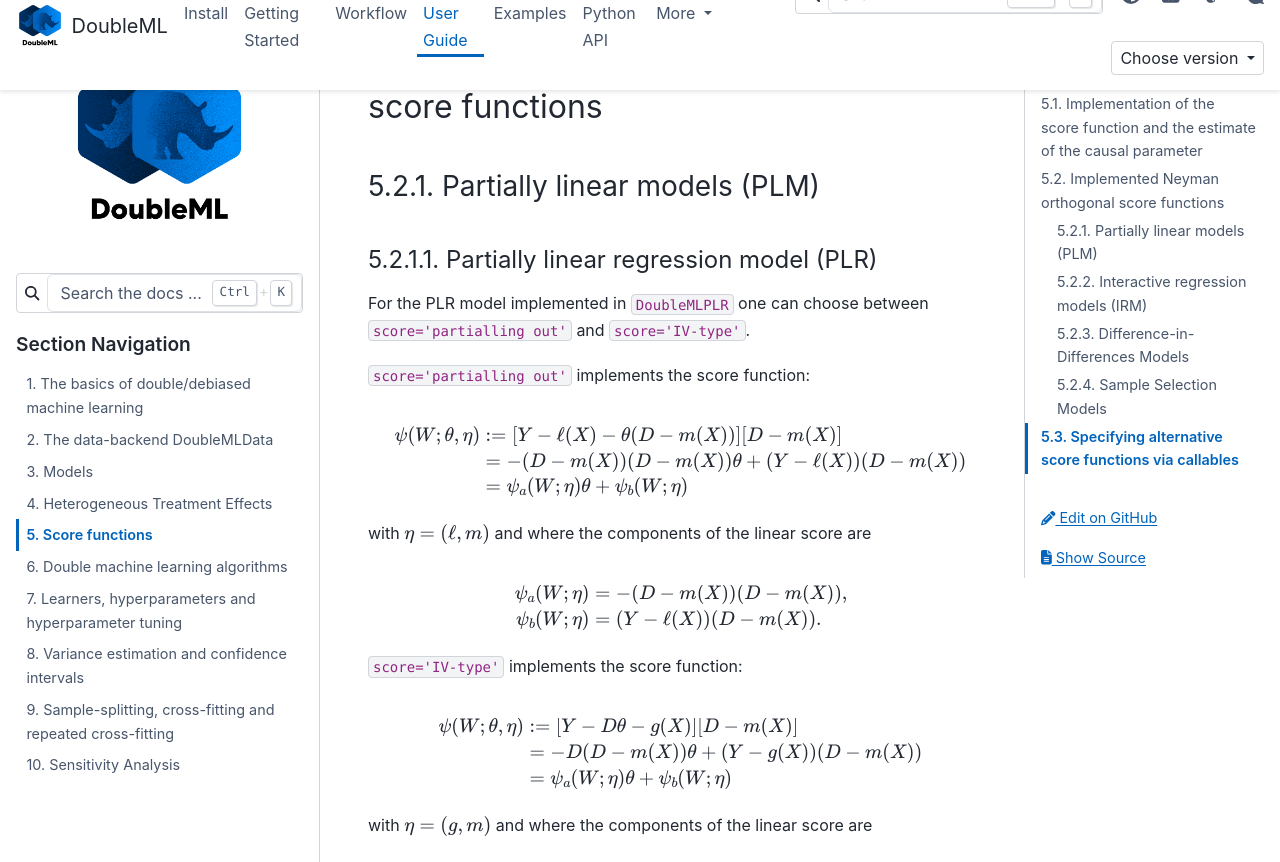
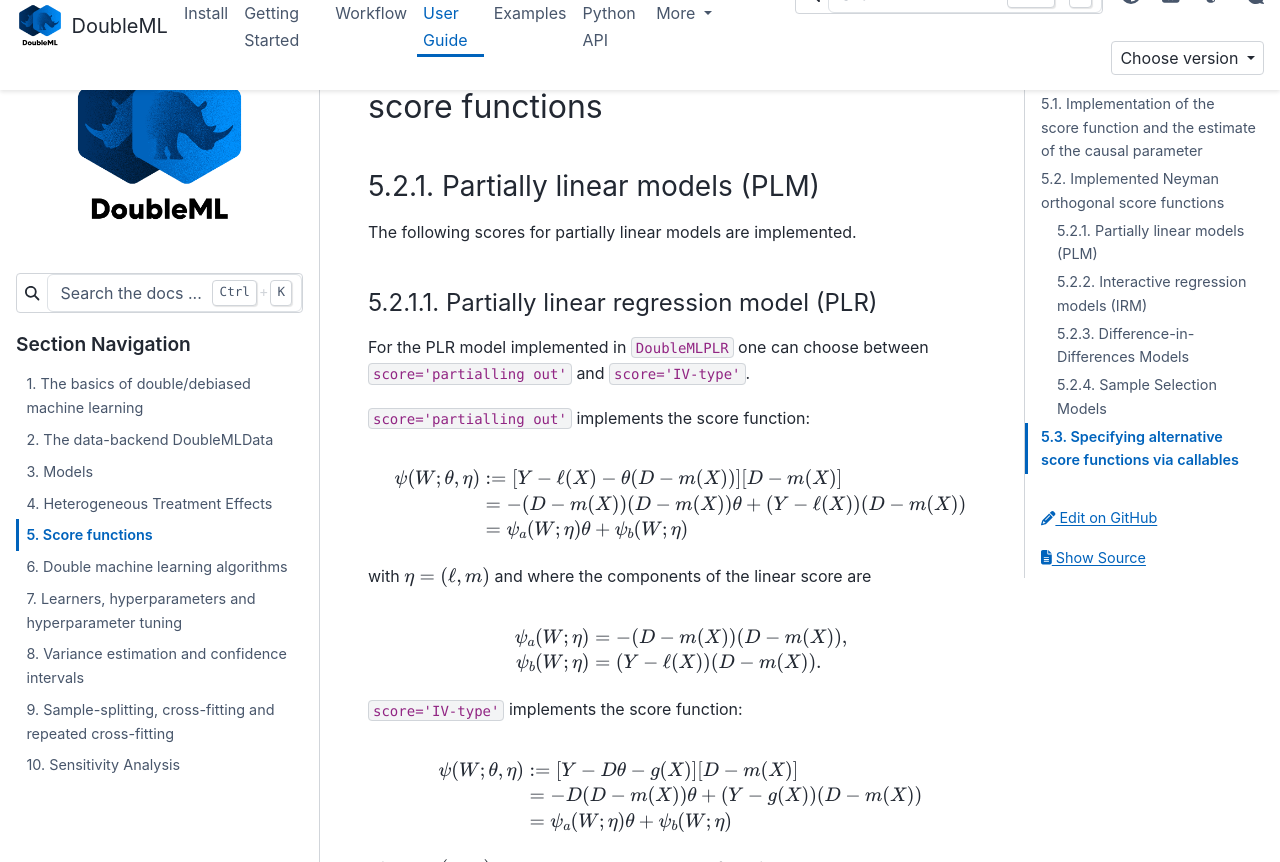
Before and after one commit to DoubleML/doubleml-docs, a Sphinx documentation site: the page built from doc/guide/scores.rst, in a window 1280 px wide and 900 px high, scrolled down 2203 px, cut to the strip 38-900 px from the top of the window. Built offline with Sphinx 7.4.7 and the PyData theme 0.15.4, drawn with Linux system fonts in a browser that asks for light colours; the version number could not be read and is left out; some of the changed lines change nothing that is shown.

Commit message:
restructure plm scores

```diff
--- a/doc/guide/scores.rst
+++ b/doc/guide/scores.rst
@@ -141,20 +141,15 @@
 Implemented Neyman orthogonal score functions
 +++++++++++++++++++++++++++++++++++++++++++++
 
+.. _plm-scores:
+
 Partially linear models (PLM)
 *****************************
 
+.. include:: scores/plm/plm_scores.inc
+
 .. _plr-score:
 
-Partially linear regression model (PLR)
-=======================================
-
-.. include:: ./scores/plr_score.rst
-
-Partially linear IV regression model (PLIV)
-===========================================
-
-.. include:: ./scores/pliv_score.rst
 
 Interactive regression models (IRM)
 ***********************************
--- /dev/null
+++ b/doc/guide/scores/plm/plm_scores.inc
@@ -0,0 +1,13 @@
+The following scores for partially linear models are implemented.
+
+.. _plr-score:
+
+Partially linear regression model (PLR)
+=======================================
+
+.. include:: /guide/scores/plm/plr_score.rst
+
+Partially linear IV regression model (PLIV)
+===========================================
+
+.. include:: /guide/scores/plm/pliv_score.rst
```
Also changed, not shown: doc/guide/scores/plm/pliv_score.rst (renamed from doc/guide/scores/pliv_score.rst), doc/guide/scores/plm/plr_score.rst (renamed from doc/guide/scores/plr_score.rst).
